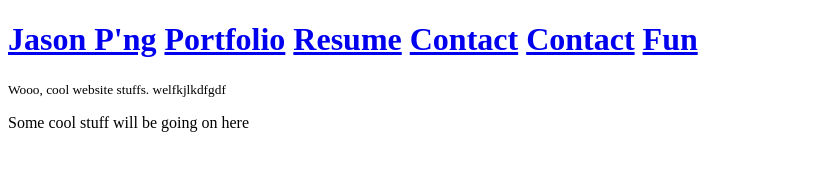
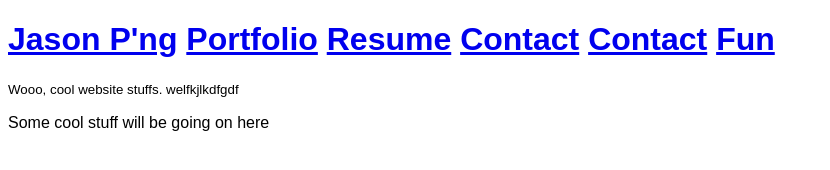
Before and after one commit to jpngfile/jpngfile.github.io, a plain HTML site: page index.html in a window 1280 px wide. Shown: the whole page, without its empty margins (0-830 px from the left). Drawn offline with Linux system fonts and the light colour scheme.

Commit message:
Added stylesheet

```diff
--- a/index.html
+++ b/index.html
@@ -10,6 +10,7 @@
 	<meta name="keywords" content="Jason, P'ng, waterloo, computer, science">
 
 	<!-- CSS -->
+	<link rel="stylesheet" type="text/css" href="style.css">
 
 </head>
 
--- /dev/null
+++ b/style.css
@@ -0,0 +1,10 @@
+
+
+body {font-family: sans-serif;}
+
+.masthead {
+	width: 100%;
+}
+.masthead-title{
+	font-size: 18;
+}
```
